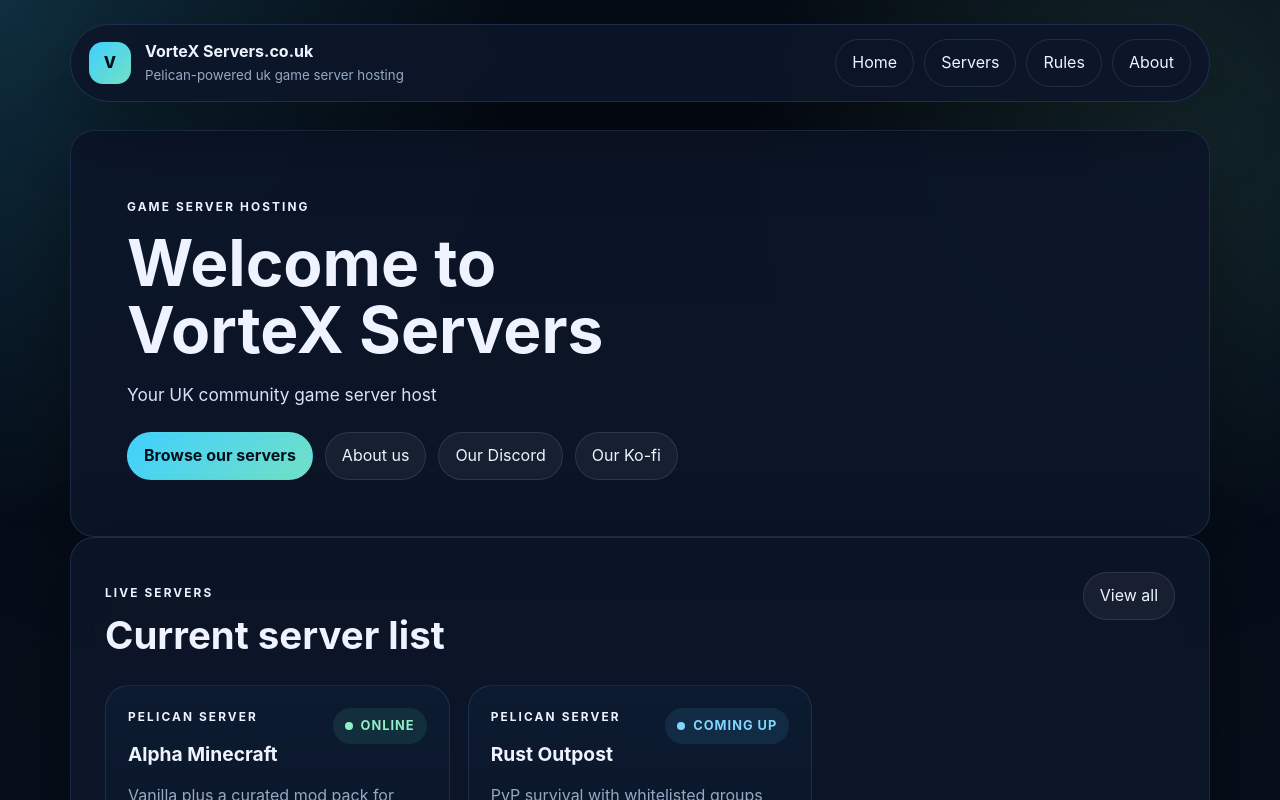
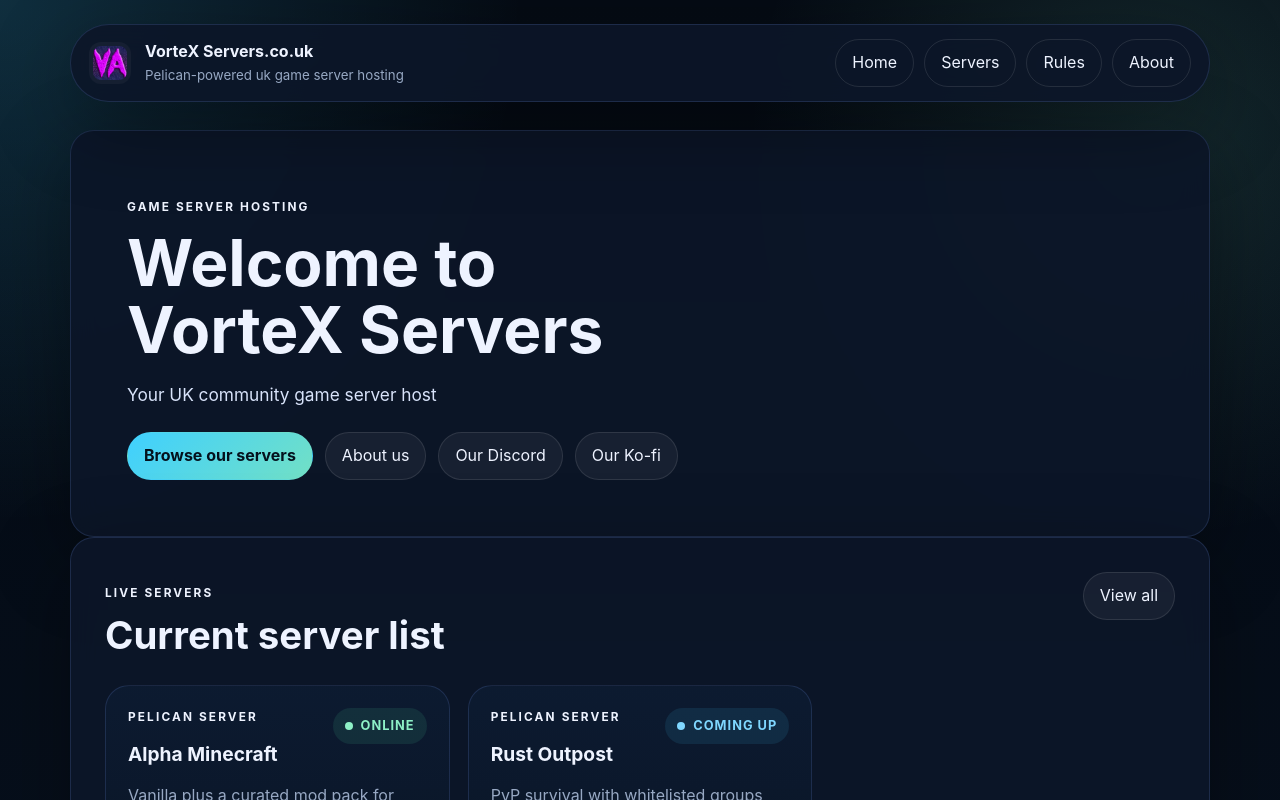
Before and after one commit to tekkifox/vortexservers_co_uk, a Next.js app: page / in a window 1280 px wide. Shown: the top 800 px of the page. Built offline with nearby package versions, Linux system fonts and the light colour scheme; no server answers.

Commit message:
add vortex servers logo to website

```diff
--- a/app/globals.css
+++ b/app/globals.css
@@ -87,6 +87,17 @@
   min-width: 0;
 }
 
+.brand-logo {
+  display: block;
+  flex-shrink: 0;
+  width: 42px;
+  height: 42px;
+  padding: 4px;
+  border-radius: 12px;
+  background: rgba(255, 255, 255, 0.04);
+  object-fit: contain;
+}
+
 .brand strong,
 .brand small {
   display: block;
@@ -98,17 +109,6 @@
 .stat-label,
 .page-kicker {
   color: var(--muted);
-}
-
-.brand-mark {
-  display: grid;
-  place-items: center;
-  width: 42px;
-  height: 42px;
-  border-radius: 14px;
-  background: linear-gradient(135deg, var(--accent-strong), var(--accent));
-  color: #04111d;
-  font-weight: 800;
 }
 
 .nav {
--- a/app/layout.tsx
+++ b/app/layout.tsx
@@ -1,5 +1,7 @@
 import type { Metadata } from "next";
+import Image from "next/image";
 import Link from "next/link";
+import logo from "../images/va_logo.png";
 import "./globals.css";
 import { Footer } from "@/components/site/Footer";
 import { siteConfig } from "@/lib/site";
@@ -30,7 +32,14 @@
         <div className="app-shell">
           <header className="site-header">
             <Link href="/" className="brand">
-              <span className="brand-mark">V</span>
+              <Image
+                src={logo}
+                alt="Vortex Servers logo"
+                width={42}
+                height={42}
+                priority
+                className="brand-logo"
+              />
               <span>
                 <strong>{siteConfig.name}</strong>
                 <small>Pelican-powered uk game server hosting</small>
--- a/lib/site.ts
+++ b/lib/site.ts
@@ -1,5 +1,5 @@
 export const siteConfig = {
-  name: process.env.SITE_NAME ?? "Vortex Servers",
+  name: process.env.SITE_NAME ?? "VorteX Servers",
   contactEmail: "mail@vortexservers.co.uk",
   panelUrl:
     process.env.NEXT_PUBLIC_PELICAN_PANEL_URL ??
```
Also changed, not shown: images/va_logo.png (added), 1 other file (tests, documents, lock files or other folders).
